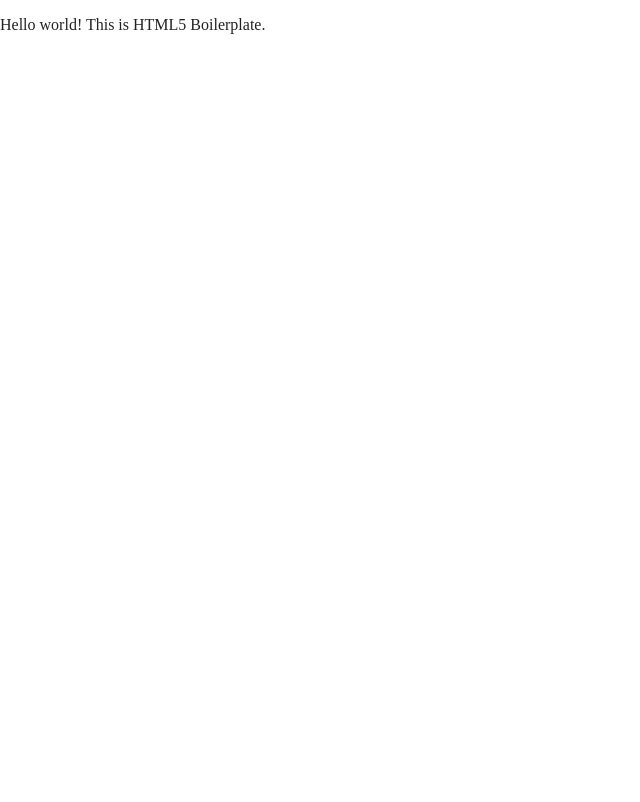
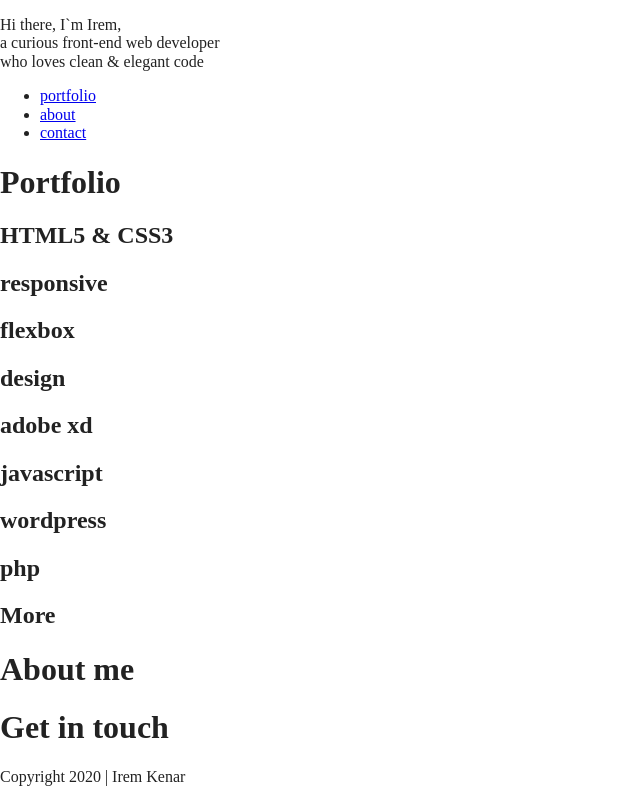
Before and after one commit to iremkenar/personal-portfolio, a website built with Parcel: page index.html in a window 1280 px wide. Shown: the whole page, without its empty margins (0-640 px from the left). Built offline with nearby package versions, Linux system fonts and the light colour scheme.

Commit message:
Added divs and sections

```diff
--- a/index.html
+++ b/index.html
@@ -25,7 +25,96 @@
 <body>
 
   <!-- Add your site or application content here -->
-  <p>Hello world! This is HTML5 Boilerplate.</p>
+  <header>
+    <div class="content-wrapper">
+      <div class="content-wrapper">
+        <p>Hi there, I`m Irem,
+          <br>
+          a curious front-end web developer
+          <br>
+          who loves clean &amp; elegant code
+        </p>
+      </div>
+    </div>
+      <nav>
+           <ul>
+               <li><a href="#portfolio">portfolio</a></li>
+               <li><a href="#about">about</a></li>
+               <li><a href="#contact">contact</a></li>
+           </ul>
+      </nav>
+    </div>
+  </header>
+
+  <main>
+    <section id="portfolio">
+      <div class="content-wrapper">
+        <div class="title-wrapper">
+          <h1>Portfolio</h1>
+        </div>
+        <div class="content-wrapper">
+          <h2>HTML5 &amp; CSS3</h2>
+          <h2>responsive</h2>
+          <h2>flexbox</h2>
+          <h2>design</h2>
+          <h2>adobe xd</h2>
+          <h2>javascript</h2>
+          <h2>wordpress</h2>
+          <h2>php</h2>
+        </div>
+        <div class="content-wrapper">
+            <figure>
+            </figure>
+            <figure>
+            </figure>
+            <figure>
+            </figure>
+            <figure>
+            </figure>
+            <figure>
+            </figure>
+            <figure>
+            </figure>
+            <figure>
+            </figure>
+            <figure>
+            </figure>
+            <figure>
+            </figure>
+        </div>
+        <h2>More</h2>
+      </div>
+  </section>
+
+  <section id="About">
+    <div class="content-wrapper">
+      <h1>About me</h1>
+      <p></p>
+      <figure>
+      </figure>
+    </div>
+
+  </section>
+
+  </main> <!-- main wrapper -->
+
+  <footer>
+    <div class="content-wrapper">
+      <div class="footer-content">
+        <div class="contact">
+          <h1>Get in touch</h1>
+            <div class="social-icons">
+            </div>
+            <a href="mailto:irem.kenar@outlook.com"></a>
+          </div>
+        </div>
+      </div>
+    </div>
+    <div class="copyright">
+      <p>Copyright 2020 &vert; Irem Kenar</p>
+    </div>
+  </footer>
+
   <script src="js/vendor/modernizr-3.11.2.min.js"></script>
   <script src="js/plugins.js"></script>
   <script src="js/main.js"></script>
```
